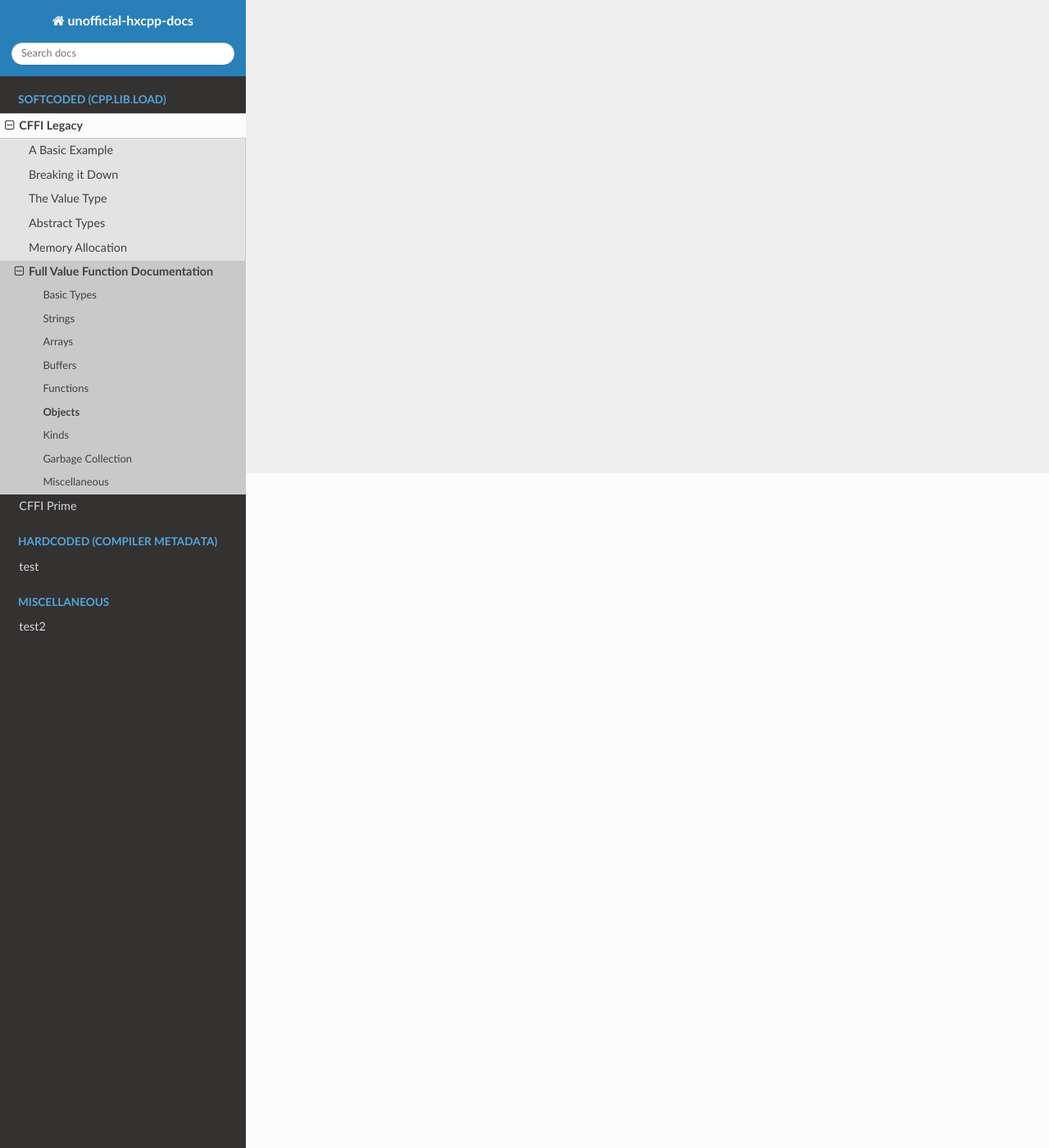
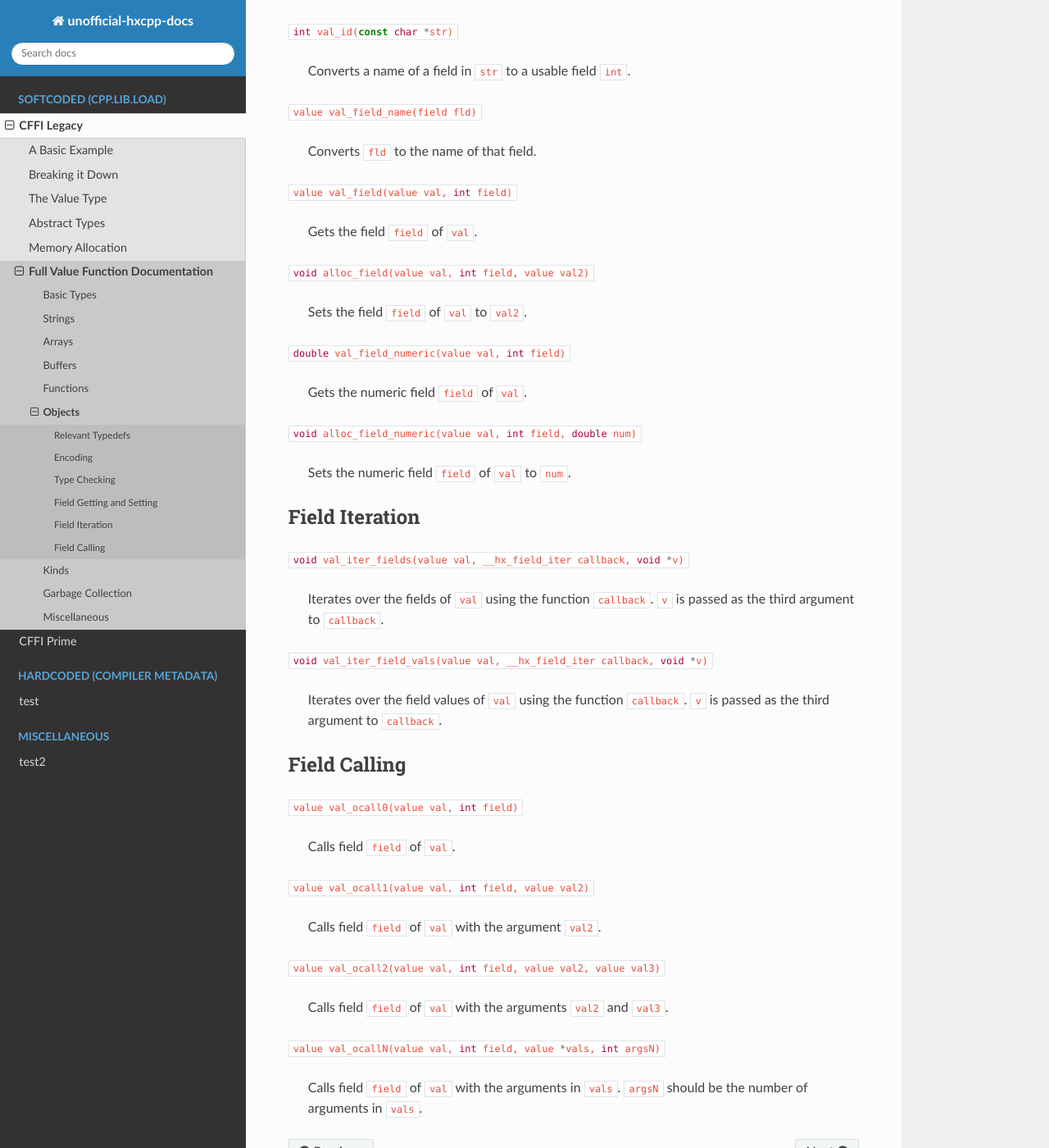
Before and after one commit to SomeoneSom/unofficial-hxcpp-docs, a Sphinx documentation site: the page built from docs/source/softcoding/legacy/value/object.rst, in a window 1280 px wide and 1400 px high, scrolled down 823 px. Shown: the whole window at 82% size. Built offline with Sphinx 7.4.7 and the Read the Docs theme 2.0.0, drawn with Linux system fonts in a browser that asks for light colours; some of the changed text lies outside the part shown.

Commit message:
object function and misc

```diff
--- a/docs/source/softcoding/legacy/value/object.rst
+++ b/docs/source/softcoding/legacy/value/object.rst
@@ -1,4 +1,89 @@
+.. role:: cpp(code)
+   :language: cpp
+
 Objects
 =======
 
-TODO
+As you would probably expect, you can pass arbitrary Haxe class objects to C++.
+
+Relevant Typedefs
+-----------------
+
+:cpp:`field`
+
+    A typedef for ``int``.
+
+:cpp:`__hx_field_iter`
+
+    A typedef for a function that returns ``void`` and takes the arguments ``(value v, field f, void *v)``
+
+Encoding
+--------
+
+:cpp:`value alloc_empty_object()`
+
+    Creates an empty ``value`` Haxe object.
+
+Type Checking
+-------------
+
+:cpp:`bool val_is_object(value val)`
+
+    Checks if ``val`` is a Haxe object.
+
+Field Getting and Setting
+-------------------------
+
+:cpp:`int val_id(const char *str)`
+
+    Converts a name of a field in ``str`` to a usable field ``int``.
+
+:cpp:`value val_field_name(field fld)`
+
+    Converts ``fld`` to the name of that field.
+
+:cpp:`value val_field(value val, int field)`
+
+    Gets the field ``field`` of ``val``.
+
+:cpp:`void alloc_field(value val, int field, value val2)`
+
+    Sets the field ``field`` of ``val`` to ``val2``.
+
+:cpp:`double val_field_numeric(value val, int field)`
+
+    Gets the numeric field ``field`` of ``val``.
+
+:cpp:`void alloc_field_numeric(value val, int field, double num)`
+
+    Sets the numeric field ``field`` of ``val`` to ``num``.
+
+Field Iteration
+---------------
+
+:cpp:`void val_iter_fields(value val, __hx_field_iter callback, void *v)`
+
+    Iterates over the fields of ``val`` using the function ``callback``. ``v`` is passed as the third argument to ``callback``.
+
+:cpp:`void val_iter_field_vals(value val, __hx_field_iter callback, void *v)`
+
+    Iterates over the field values of ``val`` using the function ``callback``. ``v`` is passed as the third argument to ``callback``.
+
+Field Calling
+-------------
+
+:cpp:`value val_ocall0(value val, int field)`
+
+    Calls field ``field`` of ``val``.
+
+:cpp:`value val_ocall1(value val, int field, value val2)`
+
+    Calls field ``field`` of ``val``  with the argument ``val2``.
+
+:cpp:`value val_ocall2(value val, int field, value val2, value val3)`
+
+    Calls field ``field`` of ``val``  with the arguments ``val2`` and ``val3``.
+
+:cpp:`value val_ocallN(value val, int field, value *vals, int argsN)`
+
+    Calls field ``field`` of ``val`` with the arguments in ``vals``. ``argsN`` should be the number of arguments in ``vals``.
```
Also changed, not shown: docs/source/softcoding/legacy/value/function.rst (+45 -1 lines), docs/source/softcoding/legacy/value/misc.rst (+27 -1 lines).
